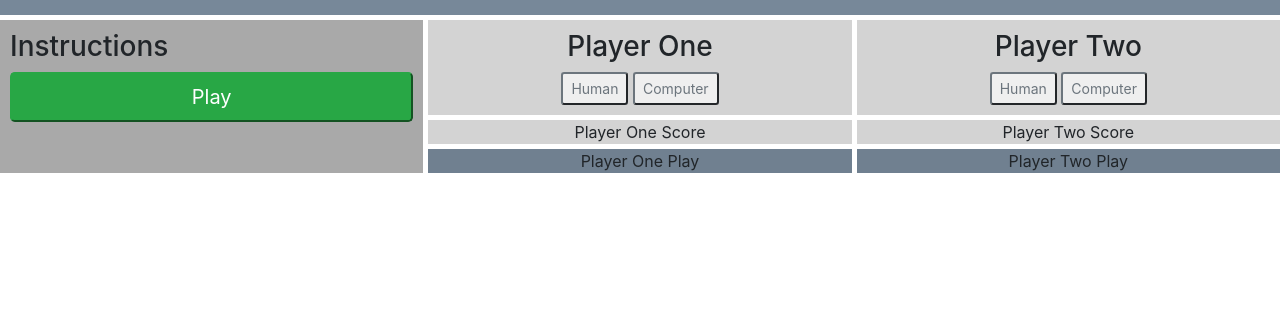
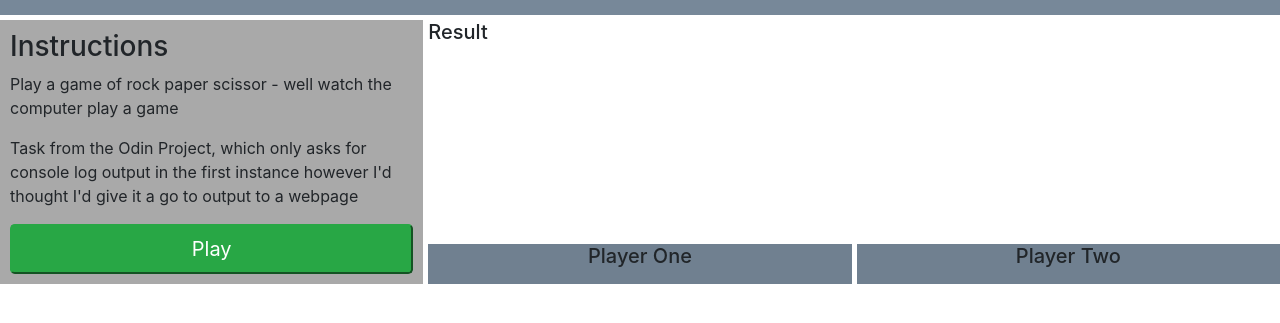
Before and after one commit to TheKentishMan/RockPaperScissors, a plain HTML site: page index.html in a window 1280 px wide. Shown: the part 61-384 px from the top of the page. Drawn offline with nearby package versions, Linux system fonts and the light colour scheme.

Commit message:
Removed some of the element which cluttered the screen

```diff
--- a/index.html
+++ b/index.html
@@ -20,36 +20,35 @@
 
         <div class="instructions">
             <h3>Instructions</h3>
-            <button type="button" class="btn-lg btn-success" onclick="startGame()">Play</button>
+            <p>Play a game of rock paper scissor - well watch the computer play a game</p>
+            <p>Task from the Odin Project, which only asks for console log output in the first instance
+                however I'd thought I'd give it a go to output to a webpage
+            </p>
+            <button type="button" class="btn-lg btn-success" onclick="play()">Play</button>
         </div>
 
-        <div class="playerOneSelect">
-            <h3>Player One</h3>
-            <button type="button" class="btn-sm btn-outline-secondary">Human</button>
-            <button type="button" class="btn-sm btn-outline-secondary">Computer</button>
+
+        <div class="results">
+            <h5>Result</h5>
+            <p id="result">
+
+            </p>
         </div>
 
-        <div class="playerTwoSelect">
-            <h3>Player Two</h3>
-            <button type="button" class="btn-sm btn-outline-secondary">Human</button>
-            <button type="button" class="btn-sm btn-outline-secondary">Computer</button>
-
-        </div>
-
-        <div class="playerOneScore">
-            Player One Score
-        </div>
-
-        <div class="playerTwoScore">
-            Player Two Score
-        </div>
 
         <div class="playerOnePlay">
-            Player One Play
+
+            <h5>Player One</h5>
+
+            <p id="playerOne"></p>
         </div>
 
         <div class="playerTwoPlay">
-            Player Two Play
+
+            <h5>Player Two</h5>
+
+            <p id="playerTwo"></p>
+
         </div>
 
     </div>
```
